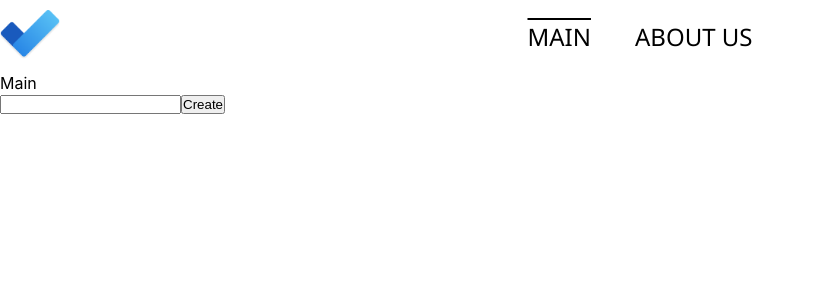
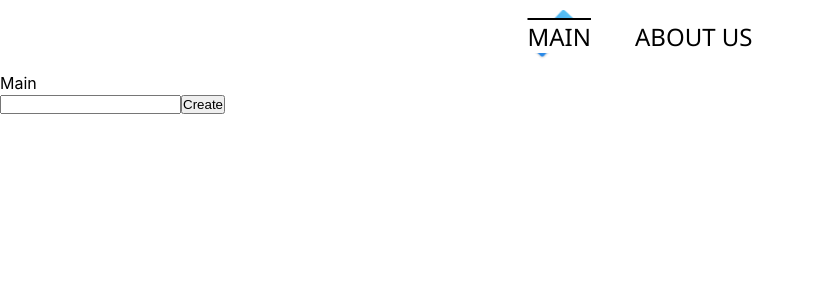
Before and after one commit to Timobes/EasyTodo, a React (Create React App) app in the folder todo/: page / in a window 1280 px wide. Shown: the top 300 px of the page, without its empty margins (0-815 px from the left). Built offline with nearby package versions, Linux system fonts and the light colour scheme.

Commit message:
header 3

```diff
--- a/todo/src/components/Header/Header.module.scss
+++ b/todo/src/components/Header/Header.module.scss
@@ -13,15 +13,37 @@ header {
                 align-items: center;
                 .logo {
                     position: absolute;
-                    left: 0;
+                    left: 0%;
+                    animation: animLogo 10s infinite linear;
+                    transition: all 0.5s;
+
                     img {
                         width: 60px;
                     }
                 }
+
+                @keyframes animLogo {
+                    0% {
+                        left: 0;
+                        transform: skew(20deg);
+                    }
+                    50% {
+                        left: 100%;
+                        transform: skew(-20deg);
+                    }
+                    100% {
+                        left: 0;
+                        transform: skew(20deg);
+                    }
+                }
+
                 nav {
                     display: flex;
                     gap: 20px;
                     margin: 20px 0 20px 0;
+                    background-color: white;
+                    position: relative;
+                    z-index: 999;
 
                     .link {
                         a {
```
